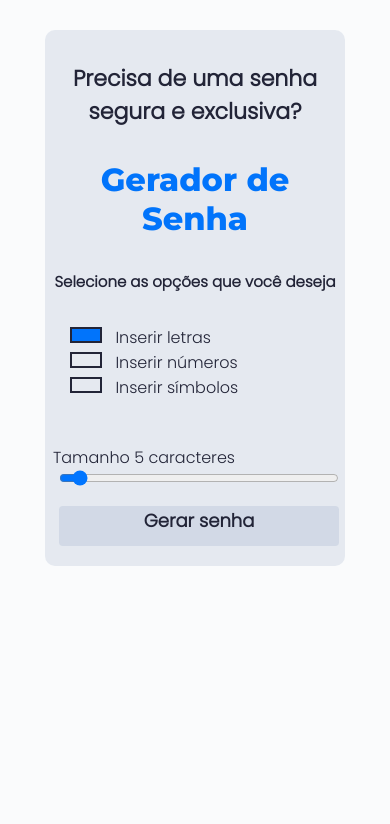
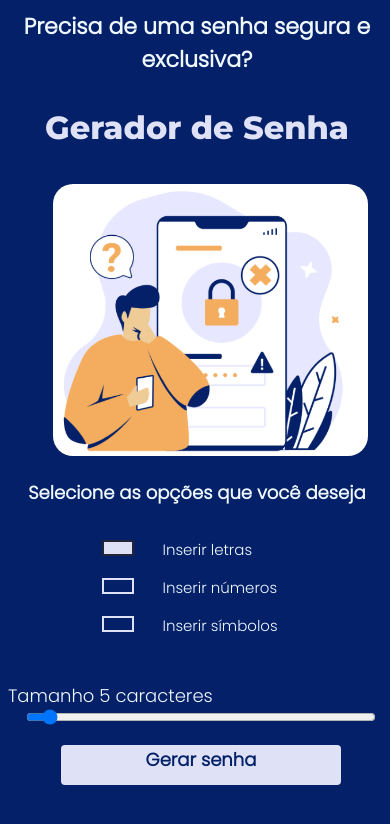
Before and after one commit to KarlaRoberta/Gerador-de-Senha, a plain HTML site: page index.html in a window 390 px wide. Drawn offline with Linux system fonts and the light colour scheme.

Commit message:
projeto atualizado

```diff
--- a/index.html
+++ b/index.html
@@ -14,8 +14,7 @@
 </head>
 <body>
     <div class="border">
-
-
+        <img src="boneco-senha.png" alt="foto ilustrativa">
         <main>
             <div class="title-first">
                 <h2>Precisa de uma senha segura e exclusiva?</h2>
--- a/style.css
+++ b/style.css
@@ -4,34 +4,42 @@
     width: 100%;
     margin: 0 auto;
     box-sizing: border-box;
+
 }
-
+img{
+    display: flex;
+    width: 80%;
+    position: relative;
+    right: 100%;
+    top: 12%;
+}
 body{
-    background-color: #cdd7e418;
-    width: 100%;
-    height: 100vh;
+    /* width: 100%; */
+    /* height: 100vh; */
     display: flex;
     flex-direction: column;
-    color:#222437;
+    color:aliceblue;
 }
 .border{
-    background-color: #18457f18;
-    border-radius: 10px;
-    width: 500px;
-    margin-top: 30px;
+    background-color: #032068;
+    width: 50%;
+    margin-left: 50%;
+    height: 100vh;
+
 }
 .title-first h2{
     display: flex;
     text-align: center;
     justify-content: center;
-    margin-top: 2rem;
+    margin-top: -29rem;
     margin-bottom: 2rem;
     font-size: 22px;
+
 }
 .title-first h1{
     font-family: 'Montserrat', sans-serif;
     font-weight: 800;
-    color: #0174FB;
+    color: #DFE2F7;
     display: flex;
     text-align: center;
     justify-content: center;
@@ -49,7 +57,7 @@ body{
 
 label {
     display: block;
-    padding-left: 4.4rem;
+    padding-left: 20rem;
     position: relative;
   }
 
@@ -66,21 +74,21 @@ label {
     justify-content: start;
     position: absolute;
     top: 2px;
-    margin-left: -45px;
+    margin-left: -60px;
 
     height: 1rem;
     width: 2rem;
-    border: 2px solid #222437;
+    border: 2px solid #DFE2F7;
     cursor: pointer;
   }
 
   .custom-checkbox:hover {
-    border-color:#0174FB;
+    border-color: white;
   }
 
   input[type=checkbox]:checked ~ .custom-checkbox {
     border-color:#222437;
-    background-color:#0174FB ;
+    background-color: #DFE2F7;
   }
 
 .password-input{
@@ -102,7 +110,7 @@ label {
 }
 .button-cta{
     height: 40px;
-    background-color:#18457f18;
+    background-color:#DFE2F7;
     border: 0;
     border-radius: 4px;
     cursor: pointer;
@@ -110,17 +118,16 @@ label {
     margin-bottom: 20px;
     font-weight: bold;
     font-size: 18px;
-    color:#222437;
+    color: #032068;
 }
 
 .container-password{
     max-width: 450px;
-
 }
 
 .title{
     text-align: center;
-    color: #222437;
+    color: aliceblue;
     font-size: 20px;
     margin-top: 24px;
     margin-bottom: 8px;
@@ -135,8 +142,8 @@ label {
     justify-content: center;
     text-align: center;
     flex-direction: column;
-    color: black;
-    border: 1px solid #18447F;
+    color: #032068;
+    border: 1px solid white;
     transition: transform 0.5s;
     margin-bottom: 40px;
 }
@@ -149,7 +156,8 @@ label {
     position: relative;
     top: -17px;
     padding: 6px 8px;
-    background:#18457f18;
+    background:rgba(240, 248, 255, 0.163);
+    color: white;
     display: flex;
     justify-content: center;
     text-align: center;
@@ -169,24 +177,45 @@ label {
 }
 
 @media (max-width: 767px){
+
+    img{
+        position: absolute;
+        border-radius: 20px;
+        top: 15%;
+        left: 21%;
+        width: 60%;
+        /* margin-right: -50px; 15*/
+
+    }
+    .title-first h1{
+        margin-top: -115px;
+    }
+    .title-first h2{
+        margin-top: 85px;
+    }
     .border{
-        background-color:#18457f18;
-        border-radius: 10px;
-        width: 300px;
-        margin-top: 30px;
+        background-color: #032068;
+        position: relative;
+        right: 38%;
+        width: 80%;
+        height: 145vh;
+
     }
 
     .options h2{
        font-size: 15px;
+       margin-top: 385px;
 
     }
 
    .password-input {
    padding-left: 8px;
+   font-size: 18px;
+
    }
 
    .password-input .slider{
-    width: 280px;
+    width: 400px;
     display: flex;
     justify-content: center;
     text-align: center;
@@ -199,9 +228,15 @@ label {
     text-align: center;
 
    }
+   label {
+    margin-left: -100px;
+    margin-bottom: 15px;
+   }
 
    .title{
-    margin-left: 5px;
+   display: flex;
+   justify-content: center;
+   text-align: center;
 
    }
    .password{
@@ -214,3 +249,40 @@ label {
 
 
 }
+
+@media (max-width: 600px){
+
+    img{
+        width: 80%;
+        margin-left: -30px;
+    }
+
+    .border{
+        right: 50%;
+        width: 101%;
+        height: 145vh;
+        overflow-x: hidden;
+    }
+    .title-first h2{
+        margin-top: 10px;
+    }
+    .title-first h1{
+        margin-top: 30px;
+    }
+    .options h2{
+        margin-top: 332px;
+        font-size: 18px;
+    }
+    label {
+        margin-left: -40%;
+
+    }
+    p{
+        font-size: 15px;
+        width: 160%;
+    }
+    .password-input .slider{
+        width: 350px;
+
+    }
+}
```
Also changed, not shown: boneco-senha.png (added), boneco.png (added), bonecopequeno.png (added).
